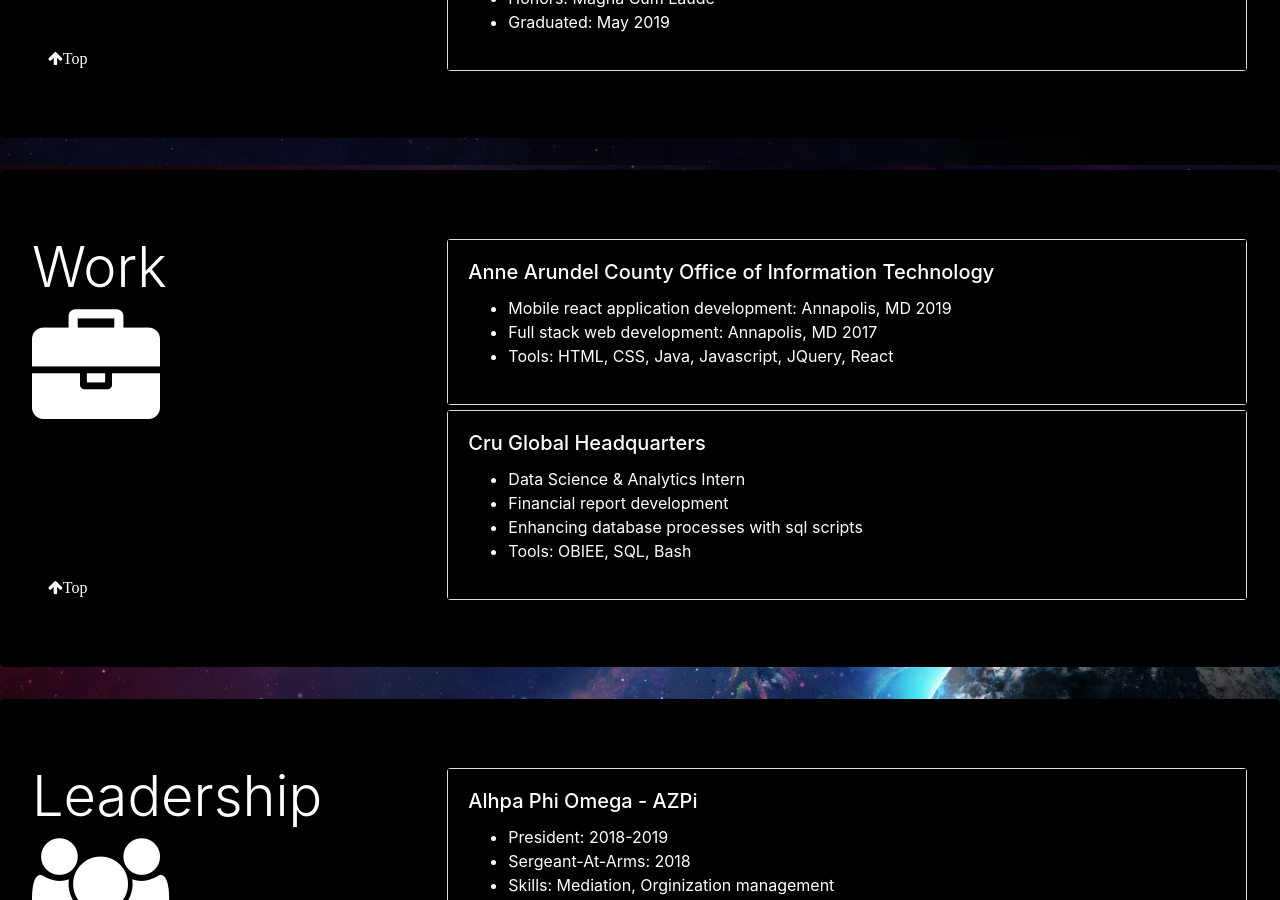
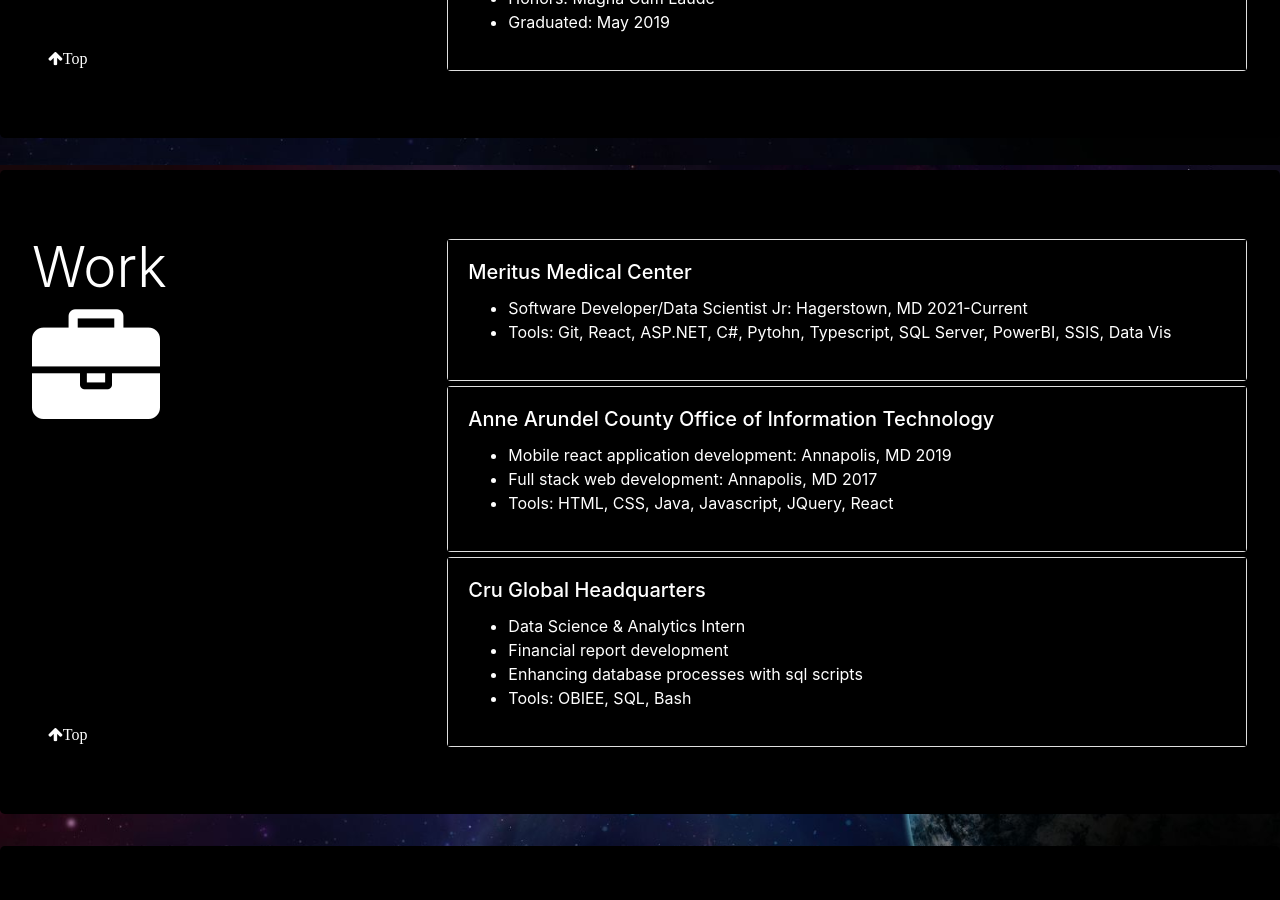
Before and after one commit to mmakris98/mmakris98.github.io, a Jekyll site: the page index.html, which Jekyll copies as it is, in a window 1280 px wide and 900 px high, scrolled down 735 px. Built offline with Jekyll 4.4.1, drawn with Linux system fonts in a browser that asks for light colours.

Commit message:
adding meritus position

```diff
--- a/index.html
+++ b/index.html
@@ -127,6 +127,22 @@
     </div>
     <!-- Right info groups -->
     <div class="col-md-8">
+      <!-- Meritus -->
+      <div class="card">
+        <div class="card-body">
+          <h5 class="card-title">
+            Meritus Medical Center
+          </h5>
+          <ul>
+            <li class="card-text">
+              Software Developer/Data Scientist Jr: Hagerstown, MD 2021-Current
+            </li>
+            <li class="card-text">
+              Tools: Git, React, ASP.NET, C#, Pytohn, Typescript, SQL Server, PowerBI, SSIS, Data Vis
+            </li>
+          </ul>
+        </div>
+      </div>
       <!-- AAC OIT -->
       <div class="card">
         <div class="card-body">
```
